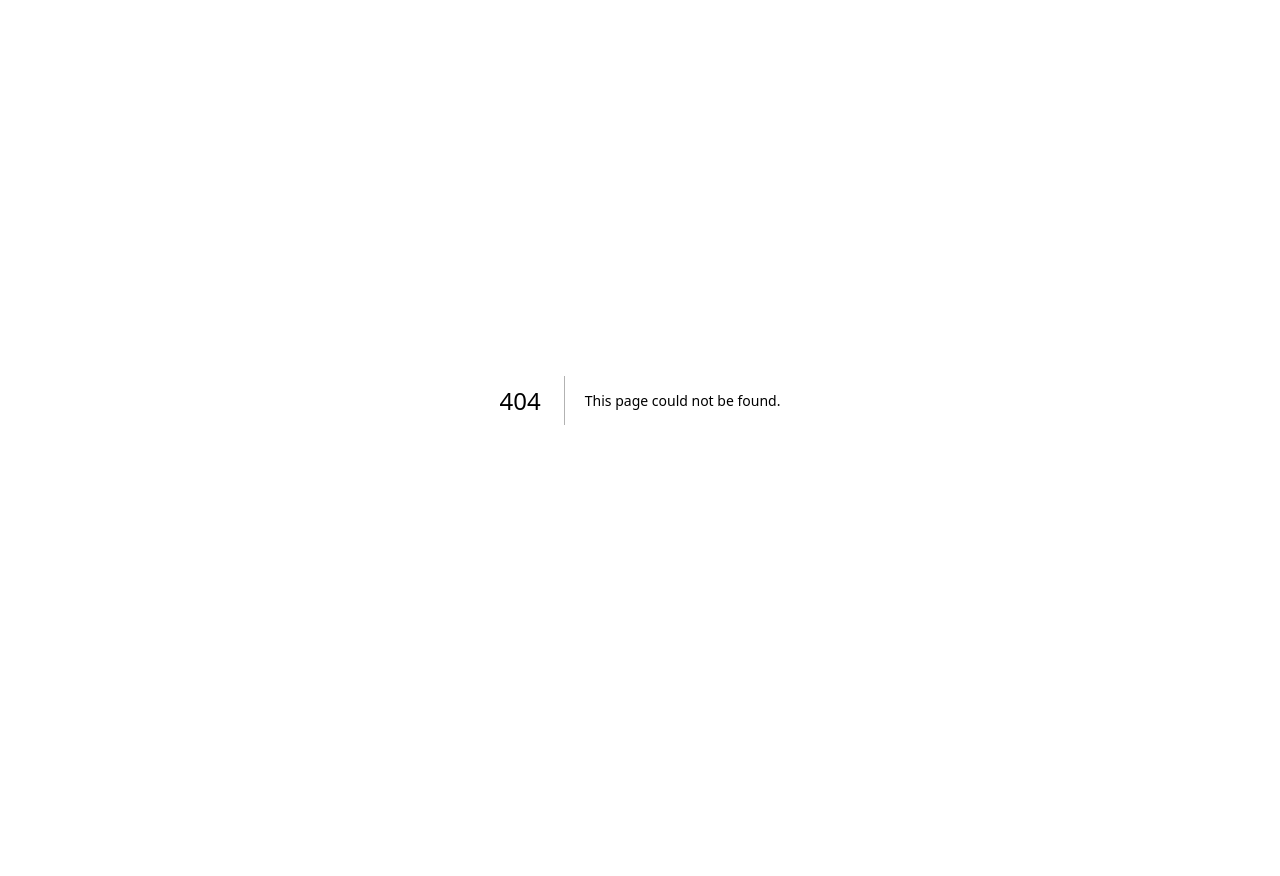
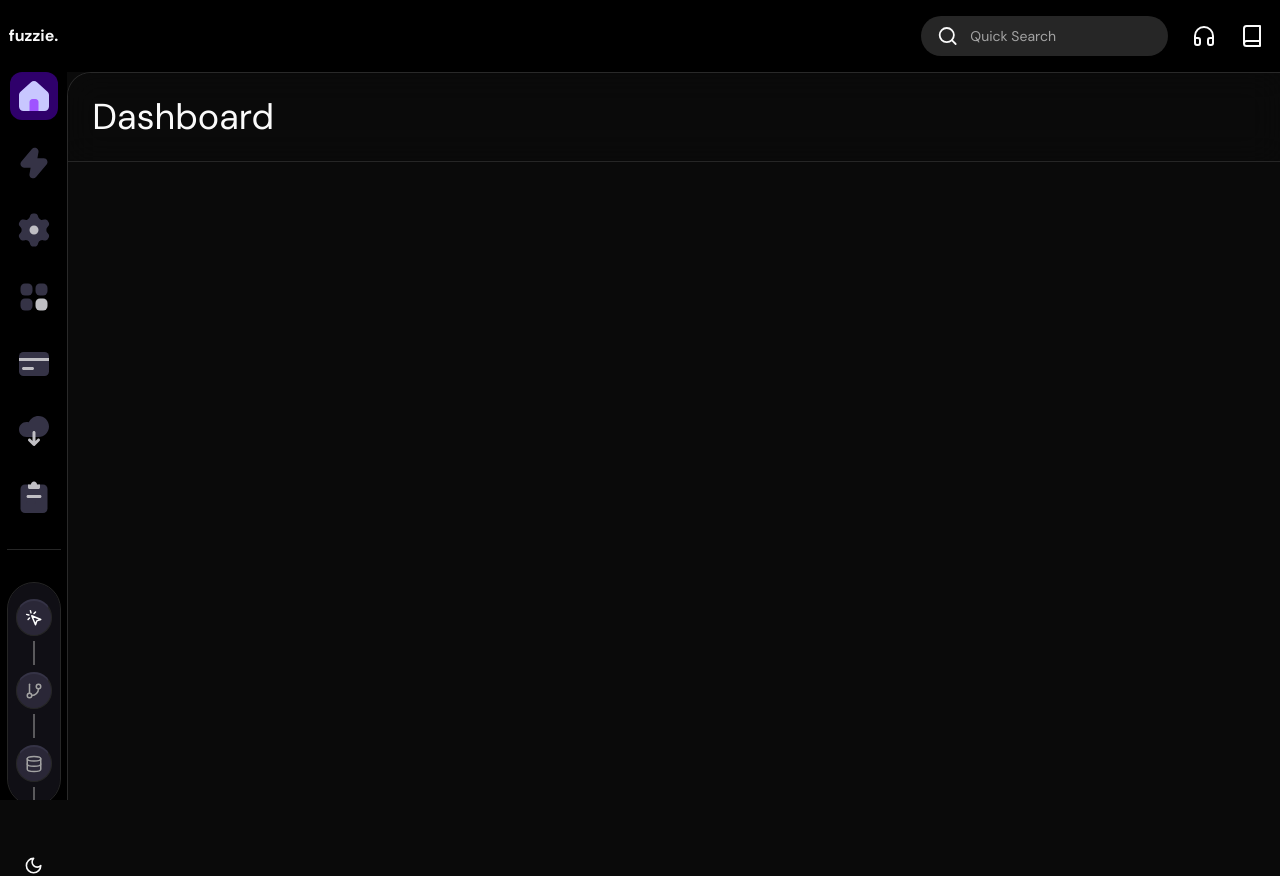
Before and after one commit to codecommander03/fuzzy, a Next.js app: page /dashboard in a window 1280 px wide. Before the commit this address had no page. Before the commit the page ends 800 px from the top, so only its background shows below. Built offline with nearby package versions, Linux system fonts and the light colour scheme.

Commit message:
infobar and sidebar for dashboard added

```diff
--- /dev/null
+++ b/src/app/(main)/(pages)/dashboard/page.tsx
@@ -0,0 +1,13 @@
+import React from "react";
+
+const DashboardPage = () => {
+    return (
+        <div className="flex flex-col gap-4 relative">
+            <h1 className="text-4xl sticky top-0 z-[10] p-6 bg-background/50 backdrop-blur-lg flex items-center border-b">
+                Dashboard
+            </h1>
+        </div>
+    )
+}
+
+export default DashboardPage;
--- a/src/app/(main)/layout.tsx
+++ b/src/app/(main)/layout.tsx
@@ -1,11 +1,15 @@
 import React from 'react'
+import Sidebar from "@/components/sidebar";
+import InfoBar from '@/components/infobar';
 
 type Props = { children: React.ReactNode }
 
 const Layout = (props: Props) => {
     return (
         <div className="flex overflow-hidden h-screen">
+            <Sidebar />
             <div className="w-full">
+                <InfoBar />
                 {props.children}
             </div>
     </div>
--- /dev/null
+++ b/src/components/infobar/index.tsx
@@ -0,0 +1,79 @@
+"use client";
+import React, { useEffect } from "react";
+import { ModeToggle } from "../global/mode-toggle";
+import { Book, Headphones, Search } from "lucide-react";
+import Templates from "../icons/cloud_download";
+import { Input } from "@/components/ui/input";
+
+import {
+    Tooltip,
+    TooltipContent,
+    TooltipProvider,
+    TooltipTrigger,
+} from "@/components/ui/tooltip";
+// import { UserButton } from "@clerk/nextjs";
+// import { useBilling } from "@/providers/billing-provider";
+// import { onPaymentDetails } from "@/app/(main)/(pages)/billing/_actions/payment-connecetions";
+
+type Props = {};
+
+const InfoBar = (props: Props) => {
+    // const { credits, tier, setCredits, setTier } = useBilling();
+
+    // const onGetPayment = async () => {
+    //     const response = await onPaymentDetails();
+    //     if (response) {
+    //     setTier(response.tier!);
+    //     setCredits(response.credits!);
+    //     }
+    // };
+
+    // useEffect(() => {
+    //     onGetPayment();
+    // }, []);
+
+    return (
+        <div className="flex flex-row justify-end gap-6 items-center px-4 py-4 w-full dark:bg-black">
+            {/* <span className="flex items-center gap-2 font-bold">
+                <p className="text-sm font-light text-gray-300">Credits</p>
+                {tier == "Unlimited" ? (
+                <span>Unlimited</span>
+                ) : (
+                <span>
+                    {credits}/{tier == "Free" ? "10" : tier == "Pro" && "100"}
+                </span>
+                )}
+            </span> */}
+            <span className="flex items-center rounded-full bg-muted px-4">
+                <Search />
+                <Input
+                    placeholder="Quick Search"
+                    className="border-none bg-transparent"
+                />
+            </span>
+            <TooltipProvider>
+                <Tooltip delayDuration={0}>
+                <TooltipTrigger>
+                    <Headphones />
+                </TooltipTrigger>
+                <TooltipContent>
+                    <p>Contact Support</p>
+                </TooltipContent>
+                </Tooltip>
+            </TooltipProvider>
+            <TooltipProvider>
+                <Tooltip delayDuration={0}>
+                <TooltipTrigger>
+                    <Book />
+                </TooltipTrigger>
+                <TooltipContent>
+                    <p>Guide</p>
+                </TooltipContent>
+                </Tooltip>
+            </TooltipProvider>
+            {/* <UserButton /> */}
+        </div>
+    );
+};
+
+export default InfoBar;
--- /dev/null
+++ b/src/components/sidebar/index.tsx
@@ -0,0 +1,86 @@
+"use client";
+import Link from "next/link";
+import { usePathname } from "next/navigation";
+import React from "react";
+import {
+  Tooltip,
+  TooltipContent,
+  TooltipProvider,
+  TooltipTrigger,
+} from "@/components/ui/tooltip";
+import { menuOptions } from "@/lib/constant";
+import clsx from "clsx";
+import { Separator } from "@/components/ui/separator";
+import { Database, GitBranch, LucideMousePointerClick } from "lucide-react";
+import { ModeToggle } from "../global/mode-toggle";
+
+type Props = {};
+
+const MenuOptions = (props: Props) => {
+  const pathName = usePathname();
+
+  return (
+    <nav className=" dark:bg-black h-screen overflow-scroll  justify-between flex items-center flex-col  gap-10 py-6 px-2">
+      <div className="flex items-center justify-center flex-col gap-8">
+        <Link className="flex font-bold flex-row " href="/">
+          fuzzie.
+        </Link>
+        <TooltipProvider>
+          {menuOptions.map((menuItem) => (
+            <ul key={menuItem.name}>
+              <Tooltip delayDuration={0}>
+                <TooltipTrigger>
+                  <li>
+                    <Link
+                      href={menuItem.href}
+                      className={clsx(
+                        "group h-8 w-8 flex items-center justify-center  scale-[1.5] rounded-lg p-[3px]  cursor-pointer",
+                        {
+                          "dark:bg-[#2F006B] bg-[#EEE0FF] ":
+                            pathName === menuItem.href,
+                        }
+                      )}
+                    >
+                      <menuItem.Component
+                        selected={pathName === menuItem.href}
+                      />
+                    </Link>
+                  </li>
+                </TooltipTrigger>
+                <TooltipContent
+                  side="right"
+                  className="bg-black/10 backdrop-blur-xl"
+                >
+                  <p>{menuItem.name}</p>
+                </TooltipContent>
+              </Tooltip>
+            </ul>
+          ))}
+        </TooltipProvider>
+        <Separator />
+        <div className="flex items-center flex-col gap-9 dark:bg-[#353346]/30 py-4 px-2 rounded-full h-56 overflow-scroll border-[1px]">
+          <div className="relative dark:bg-[#353346]/70 p-2 rounded-full dark:border-t-[2px] border-[1px] dark:border-t-[#353346]">
+            <LucideMousePointerClick className="dark:text-white" size={18} />
+            <div className="border-l-2 border-muted-foreground/50 h-6 absolute left-1/2 transform translate-x-[-50%] -bottom-[30px]" />
+          </div>
+          <div className="relative dark:bg-[#353346]/70 p-2 rounded-full dark:border-t-[2px] border-[1px] dark:border-t-[#353346]">
+            <GitBranch className="text-muted-foreground" size={18} />
+            <div className="border-l-2 border-muted-foreground/50 h-6 absolute left-1/2 transform translate-x-[-50%] -bottom-[30px]"></div>
+          </div>
+          <div className="relative dark:bg-[#353346]/70 p-2 rounded-full dark:border-t-[2px] border-[1px] dark:border-t-[#353346]">
+            <Database className="text-muted-foreground" size={18} />
+            <div className="border-l-2 border-muted-foreground/50 h-6 absolute left-1/2 transform translate-x-[-50%] -bottom-[30px]"></div>
+          </div>
+          <div className="relative dark:bg-[#353346]/70 p-2 rounded-full dark:border-t-[2px] border-[1px] dark:border-t-[#353346]">
+            <GitBranch className="text-muted-foreground" size={18} />
+          </div>
+        </div>
+      </div>
+      <div className="flex items-center justify-center flex-col gap-8">
+        <ModeToggle />
+      </div>
+    </nav>
+  );
+};
+
+export default MenuOptions;
```
